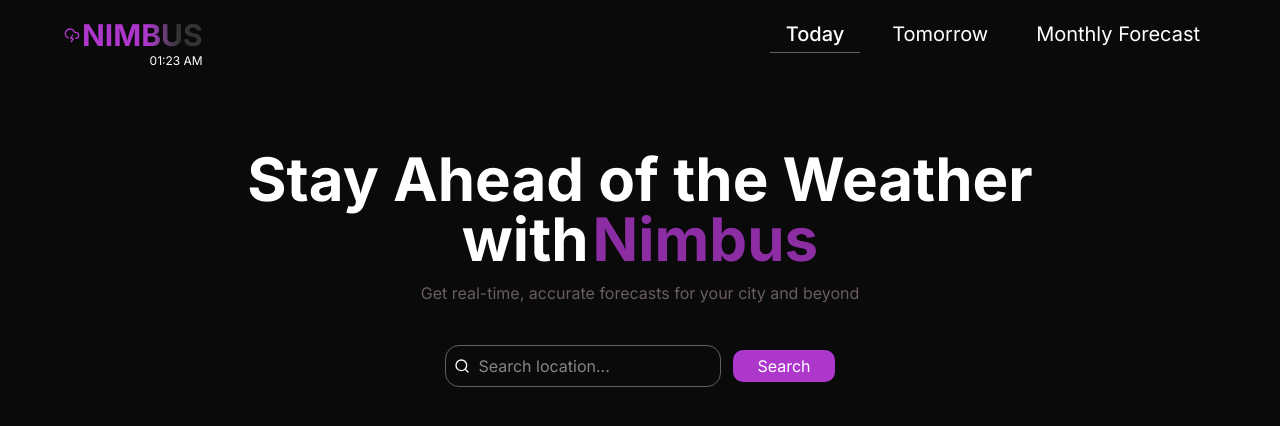
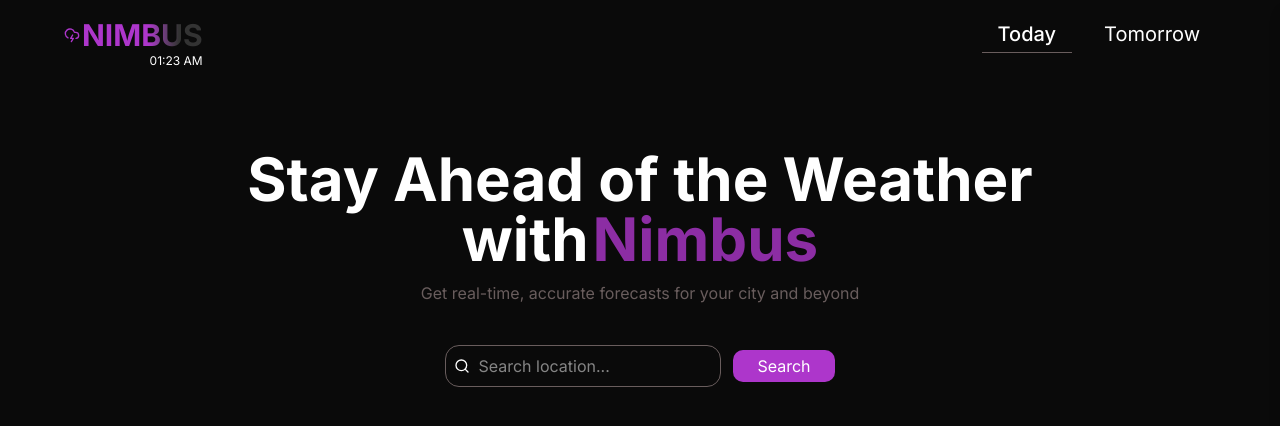
Before and after one commit to Bigcheese-2/Nimbus, a Next.js app: page / in a window 1280 px wide. Shown: the top 426 px of the page. Built offline with nearby package versions, Linux system fonts and the light colour scheme; no server answers.

Commit message:
fix: remove unused tag

```diff
--- a/app/components/Navbar.tsx
+++ b/app/components/Navbar.tsx
@@ -13,7 +13,6 @@ interface NavLink {
 const NavLinks: NavLink[] = [
   { text: "Today", href: "/" },
   { text: "Tomorrow", href: "/tomorrow" },
-  { text: "Monthly Forecast", href: "/monthly-forecast" },
 ];
 
 export default function Navbar() {
```
